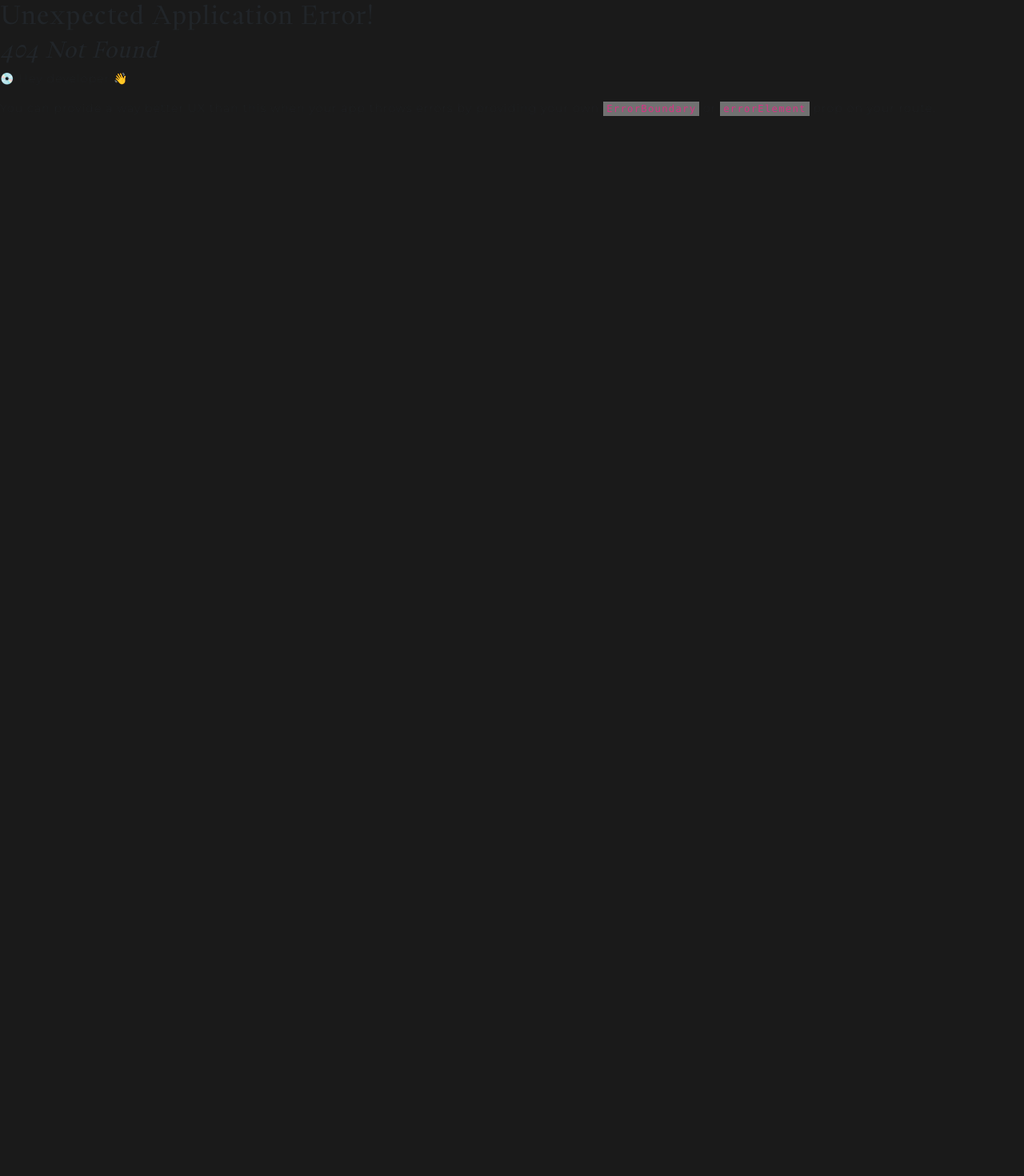
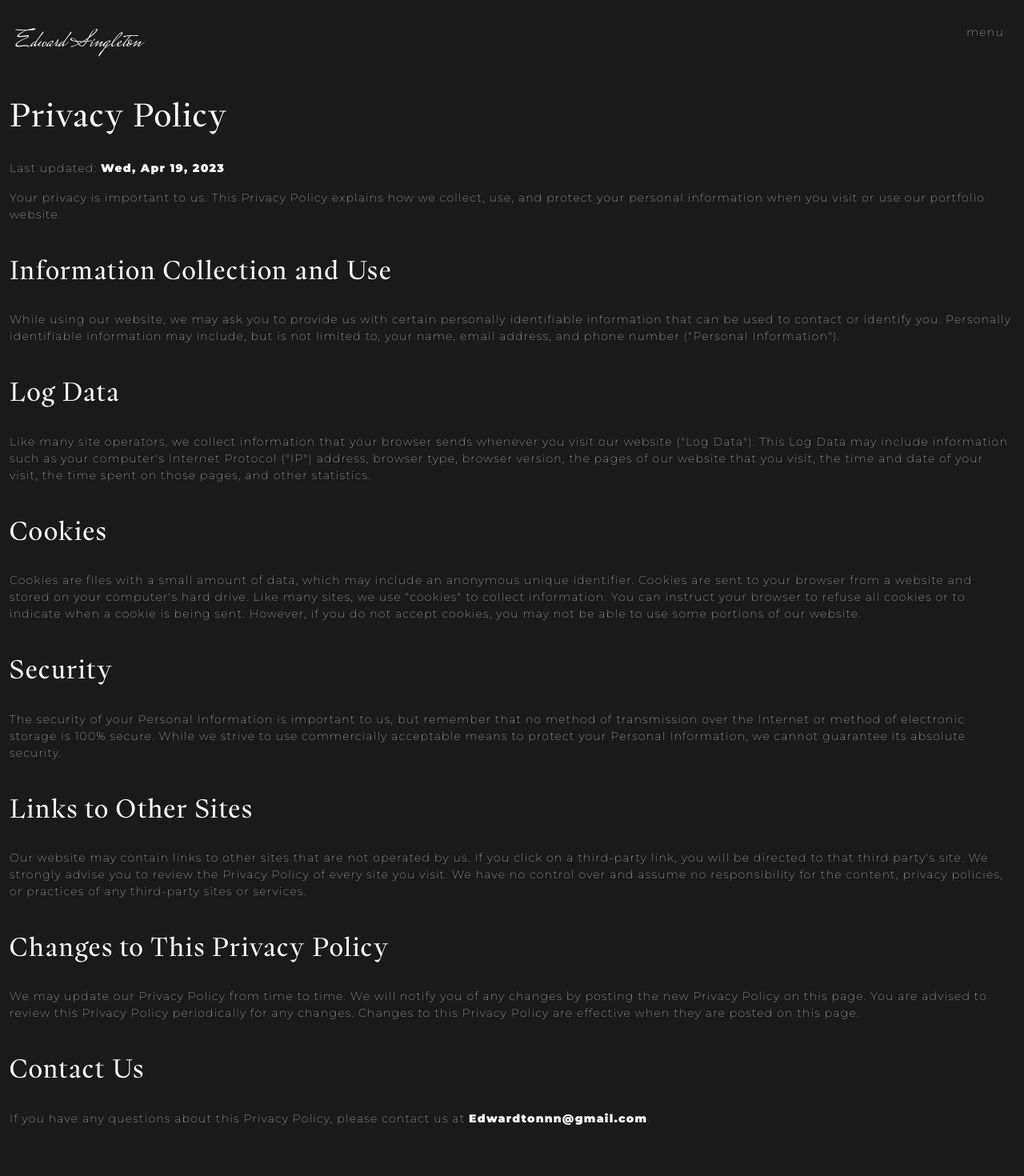
Before and after one commit to Edwardtonnn/vitePortfolio, a React (Vite) app: page /privacy in a window 1280 px wide. Before the commit this address had no page. Shown: the top 1470 px of the page at 80% size. Before the commit the page ends 800 px from the top, so only its background shows below. Built offline with nearby package versions, Linux system fonts and the light colour scheme.

Commit message:
adds privacy policy and instant page transition.

```diff
--- /dev/null
+++ b/src/Privacy.jsx
@@ -0,0 +1,55 @@
+import React from 'react'
+import Header from './components/Header'
+import Footer from './components/Footer'
+
+function Privacy() {
+  const today = new Date();
+  const options = { weekday: 'short', year: 'numeric', month: 'short', day: 'numeric' };
+  const formattedDate = today.toLocaleDateString('en-US', options);
+
+
+  return (
+    <>
+    <Header/>
+<div className="container-fluid py-5 my-5">
+  <div className="row">
+    <div className="col text-white">
+    <h1 className="py-4">Privacy Policy</h1>
+  <p >Last updated: <span className="fw-bold">{formattedDate}</span></p>
+
+  <p>Your privacy is important to us. This Privacy Policy explains how we collect, use, and protect your personal information when you visit or use our portfolio website.</p>
+
+  <h2 className="py-4">Information Collection and Use</h2>
+  <p>While using our website, we may ask you to provide us with certain personally identifiable information that can be used to contact or identify you. Personally identifiable information may include, but is not limited to, your name, email address, and phone number ("Personal Information").</p>
+
+  <h2 className="py-4">Log Data</h2>
+  <p>Like many site operators, we collect information that your browser sends whenever you visit our website ("Log Data"). This Log Data may include information such as your computer's Internet Protocol ("IP") address, browser type, browser version, the pages of our website that you visit, the time and date of your visit, the time spent on those pages, and other statistics.</p>
+
+  <h2 className="py-4">Cookies</h2>
+  <p>Cookies are files with a small amount of data, which may include an anonymous unique identifier. Cookies are sent to your browser from a website and stored on your computer's hard drive. Like many sites, we use "cookies" to collect information. You can instruct your browser to refuse all cookies or to indicate when a cookie is being sent. However, if you do not accept cookies, you may not be able to use some portions of our website.</p>
+
+  <h2 className="py-4">Security</h2>
+  <p>The security of your Personal Information is important to us, but remember that no method of transmission over the Internet or method of electronic storage is 100% secure. While we strive to use commercially acceptable means to protect your Personal Information, we cannot guarantee its absolute security.</p>
+
+  <h2 className="py-4">Links to Other Sites</h2>
+  <p>Our website may contain links to other sites that are not operated by us. If you click on a third-party link, you will be directed to that third party's site. We strongly advise you to review the Privacy Policy of every site you visit. We have no control over and assume no responsibility for the content, privacy policies, or practices of any third-party sites or services.</p>
+
+  <h2 className="py-4">Changes to This Privacy Policy</h2>
+  <p>We may update our Privacy Policy from time to time. We will notify you of any changes by posting the new Privacy Policy on this page. You are advised to review this Privacy Policy periodically for any changes. Changes to this Privacy Policy are effective when they are posted on this page.</p>
+
+  <h2 className="py-4">Contact Us</h2>
+  <p>If you have any questions about this Privacy Policy, please contact us at <span className="fw-bold">Edwardtonnn@gmail.com</span>.</p>
+
+    </div>
+  </div>
+</div>
+<Footer/>
+
+
+
+
+    </>
+  )
+}
+
+export default Privacy
--- a/src/components/Footer.jsx
+++ b/src/components/Footer.jsx
@@ -1,11 +1,16 @@
 import React from 'react'
 import GoogleMapEmbed from './GoogleMapEmbed'
 import Socials from './Socials'
+import {Link} from "react-router-dom";
 
 
 
 
 function footer() {
+    const ScrollToTop = () => {
+        window.scrollTo({ top: 0, left: 0, behavior: 'instant' });
+      };
+
   return (
    <>
    <footer className="container-fluid py-5">
@@ -47,7 +52,7 @@ function footer() {
                 </div>
                 <div className="col-lg-4 col-md-12 my-3 p-3 ">
                     <p className="text-white fw-normal">Details</p>
-                    <p className="text-white">This portfolio was built using <a href="https://vitejs.dev/" target="_blank">Vite.JS</a>, <a href="https://react.dev/" target="_blank">React</a> and <a href="https://greensock.com/" target="_blank">GSAP.JS</a> </p>
+                    <p className="text-white">This portfolio was built using <a href="https://vitejs.dev/" target="_blank">Vite.JS</a>, <a href="https://react.dev/" target="_blank">React</a> and <a href="https://greensock.com/" target="_blank">GSAP.JS</a> View <Link onClick={ScrollToTop} to="/privacy">Privacy Policy</Link></p>
                 </div>
                 <div className="col-lg-4 col-md-12 my-3 p-3 ">
                 <div className=" d-flex flex-column location-wrapper">
--- a/src/components/Header.jsx
+++ b/src/components/Header.jsx
@@ -1,7 +1,6 @@
 import React, { useEffect, useRef } from 'react';
 import { gsap } from 'gsap';
 import {Link} from "react-router-dom";
-import { useLocation } from 'react-router-dom';
 import Socials from "./Socials"
 import { ScrollTrigger } from 'gsap/all';
 
@@ -11,7 +10,7 @@ gsap.registerPlugin(ScrollTrigger);
 const Header = () => {
 
   const ScrollToTop = () => {
-    window.scrollTo(0, 0);
+    window.scrollTo({ top: 0, left: 0, behavior: 'instant' });
   };
 
   let mOpen = useRef(null);
--- a/src/components/Homepage.jsx
+++ b/src/components/Homepage.jsx
@@ -10,9 +10,7 @@ import Socials from './Socials'
 
 
 function Homepage() {
-    const ScrollToTop = () => {
-        window.scrollTo(0, 0);
-      };
+
 
     return (
         <>
--- a/src/components/Portfolio.jsx
+++ b/src/components/Portfolio.jsx
@@ -7,7 +7,7 @@ import {Link} from 'react-router-dom';
 
 const Portfolio = () => {
     const ScrollToTop = () => {
-        window.scrollTo(0, 0);
+        window.scrollTo({ top: 0, left: 0, behavior: 'instant' });
       };
 
     gsap.registerPlugin(ScrollTrigger);
--- a/src/main.jsx
+++ b/src/main.jsx
@@ -10,6 +10,7 @@ import {
 import Mangan from './Mangan'
 import ShipAndShore from './ShipAndShore'
 import CheefBotanicals from './CheefBotanicals'
+import Privacy from './Privacy'
 
 const router = createBrowserRouter([
   {
@@ -27,6 +28,10 @@ const router = createBrowserRouter([
   {
     path:"/cheefbotanicals",
     element:(<CheefBotanicals/>)
+  },
+  {
+    path:"/privacy",
+    element:(<Privacy/>)
   }
 ])
 
```
